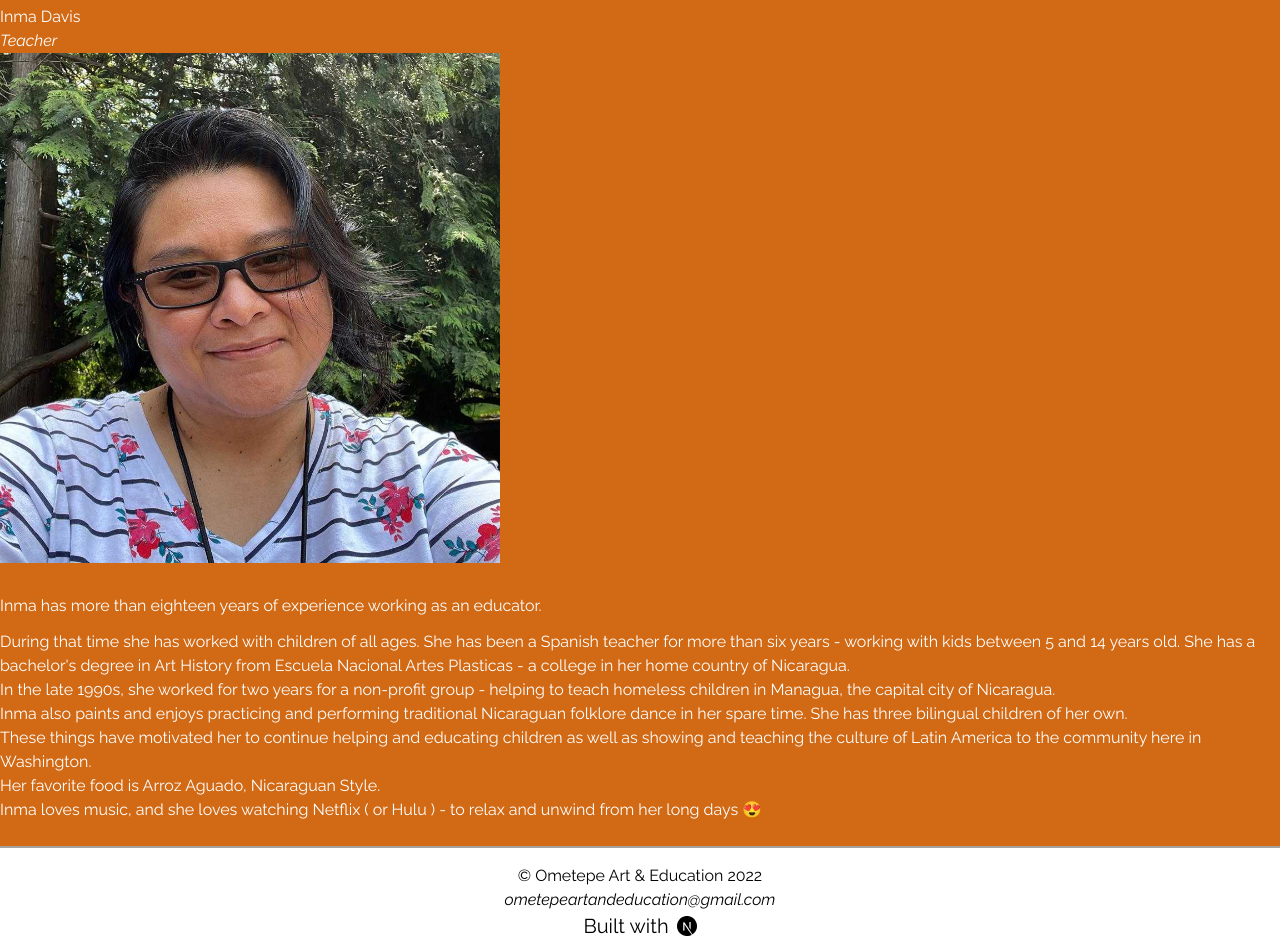
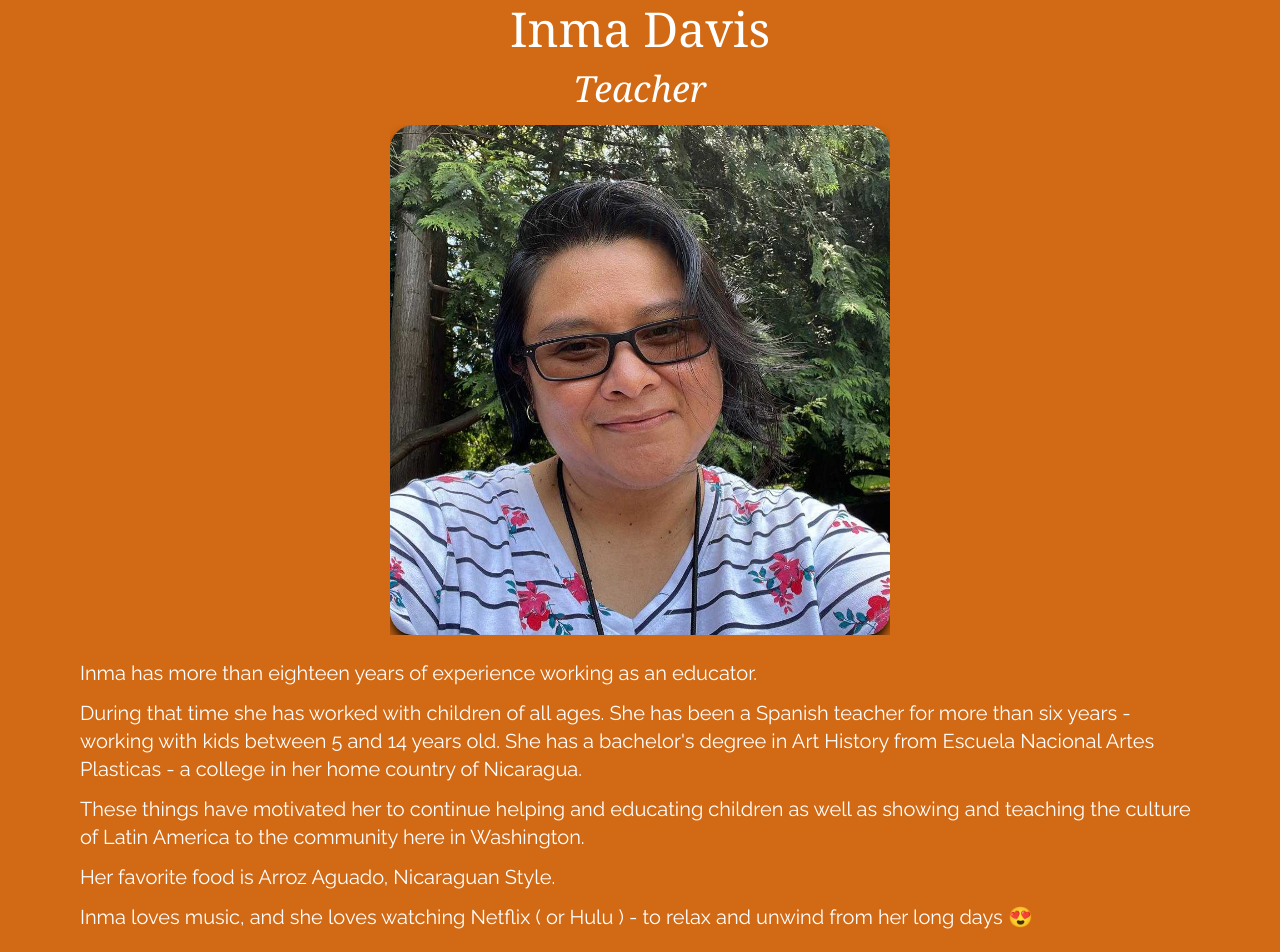
Before and after one commit to papadavis47/ometepe-art-and-education, a Next.js app: page /staff/inma in a window 1280 px wide. Shown: the part 100-1052 px from the top of the page. Built offline with nearby package versions, Linux system fonts and the light colour scheme; a web font is replaced by a local one.

Commit message:
Create bio paragraph component and bio title component

```diff
--- /dev/null
+++ b/components/BioParagraph/BioParagraph.js
@@ -0,0 +1,11 @@
+// Add context here - when I have the spanish text
+
+function BioParagraph({ text }) {
+  return (
+    <div className='my-3'>
+      <p className='text-lg sm:text-xl'>{text}</p>
+    </div>
+  );
+}
+
+export default BioParagraph;
--- /dev/null
+++ b/components/BioParagraph/index.js
@@ -0,0 +1,2 @@
+export * from "./BioParagraph";
+export { default } from "./BioParagraph";
--- a/components/Footer/Footer.js
+++ b/components/Footer/Footer.js
@@ -6,19 +6,19 @@ import { useAppContext } from "../../Context/appContext.js";
 const Footer = () => {
   const { spanish } = useAppContext();
   return (
-    <footer className='flex flex-col items-center justify-center w-full py-4 mt-6 bg-white border-t-2 border-stone-400'>
-      <h2 className=''>
+    <footer className='flex flex-col items-center justify-center w-full py-4 mt-6 bg-white border-t-2 text-stone-700 border-stone-400'>
+      <h2 className='font-semibold hover:text-[#d26914]'>
         <span>&copy;</span> Ometepe Art & Education 2022
       </h2>
       <div className=''>
-        <h3 className='italic'>
+        <h3 className='text-lg italic font-semibold hover:text-[#d26914]'>
           <a className='' href='mailto:ometepeartandeducation@gmail.com'>
             ometepeartandeducation@gmail.com
           </a>
         </h3>
       </div>
-      <div className='flex items-center text-xl'>
-        <p className='mr-2'>{spanish ? "Construido con " : "Built with "}</p>
+      <div className='flex items-center text-xl hover:text-[#d26914]'>
+        <p className='mr-2 font-semibold'>{spanish ? "Construido con " : "Built with "}</p>
         <SiNextdotjs />
       </div>
     </footer>
--- /dev/null
+++ b/components/StaffTitle/StaffTitle.js
@@ -0,0 +1,13 @@
+import { useAppContext } from "../../Context/appContext.js";
+
+function StaffTitle({ title, titulo, name }) {
+  const { spanish } = useAppContext();
+  return (
+    <div className='w-full mx-auto text-center text-white max-w-8xl'>
+      <h1 className='mt-6 mb-4 font-serif text-4xl sm:text-5xl'>{name}</h1>
+      <h2 className='mb-4 font-serif text-3xl italic sm:text-4xl'>{spanish ? titulo : title}</h2>
+    </div>
+  );
+}
+
+export default StaffTitle;
--- /dev/null
+++ b/components/StaffTitle/index.js
@@ -0,0 +1,2 @@
+export * from "./StaffTitle";
+export { default } from "./StaffTitle";
--- /dev/null
+++ b/data/InmaBioData.js
@@ -0,0 +1,16 @@
+export const englishParagraphs = [
+  { id: 1, text: "Inma has more than eighteen years of experience working as an educator." },
+  {
+    id: 2,
+    text: "During that time she has worked with children of all ages. She has been a Spanish teacher for more than six years - working with kids between 5 and 14 years old. She has a bachelor's degree in Art History from Escuela Nacional Artes Plasticas - a college in her home country of Nicaragua.",
+  },
+  {
+    id: 3,
+    text: "These things have motivated her to continue helping and educating children as well as showing and teaching the culture of Latin America to the community here in Washington.",
+  },
+  { id: 4, text: "Her favorite food is Arroz Aguado, Nicaraguan Style." },
+  {
+    id: 5,
+    text: "Inma loves music, and she loves watching Netflix ( or Hulu ) - to relax and unwind from her long days 😍",
+  },
+];
--- a/package.json
+++ b/package.json
@@ -10,7 +10,7 @@
   "dependencies": {
     "@headlessui/react": "^1.6.6",
     "@heroicons/react": "^1.0.6",
-    "next": "^12.1.0",
+    "next": "^12.2.2",
     "react": "17.0.2",
     "react-dom": "17.0.2",
     "react-icons": "^4.3.1"
--- a/pages/staff/inma.js
+++ b/pages/staff/inma.js
@@ -1,62 +1,28 @@
 import Image from "next/image";
 import { useAppContext } from "../../Context/appContext.js";
+import StaffTitle from "../../components/StaffTitle";
+import { englishParagraphs } from "../../data/InmaBioData.js";
+import BioParagraph from "../../components/BioParagraph";
 
 const Inma = () => {
   const { spanish } = useAppContext();
   return (
     <>
-      <div className='text-white'>
-        <h1 className='mt-6'>Inma Davis</h1>
-        <h2 className='italic'>{spanish ? "Maestra" : "Teacher"}</h2>
-      </div>
-      <div className=''>
+      <StaffTitle title='Teacher' titulo='Maestra' name='Inma Davis' />
+      <div className='flex flex-col items-center px-4 mx-auto sm:max-w-6xl'>
+        <Image
+          src='/inma-profile.jpg'
+          alt='Inma - profile picture'
+          width={500}
+          height={510}
+          className='shadow-lg rounded-3xl shadow-black'
+        />
         <div className=''>
-          <Image src='/inma-profile.jpg' alt='Inma - profile picture' width={500} height={510} />
-          <div>
-            <section className='mt-6 text-white'>
-              <div className='my-3'>
-                <p className=''>
-                  Inma has more than eighteen years of experience working as an educator.{" "}
-                </p>
-              </div>
-              <div className=''>
-                <p className=''>
-                  During that time she has worked with children of all ages. She has been a Spanish
-                  teacher for more than six years - working with kids between 5 and 14 years old.
-                  She has a bachelor&apos;s degree in Art History from Escuela Nacional Artes
-                  Plasticas - a college in her home country of Nicaragua.
-                </p>
-              </div>
-              <div className=''>
-                <p className=''>
-                  In the late 1990s, she worked for two years for a non-profit group - helping to
-                  teach homeless children in Managua, the capital city of Nicaragua.
-                </p>
-              </div>
-              <div className=''>
-                <p className=''>
-                  Inma also paints and enjoys practicing and performing traditional Nicaraguan
-                  folklore dance in her spare time. She has three bilingual children of her own.
-                </p>
-              </div>
-              <div className=''>
-                <p className=''>
-                  These things have motivated her to continue helping and educating children as well
-                  as showing and teaching the culture of Latin America to the community here in
-                  Washington.
-                </p>
-              </div>
-              <div className=''>
-                <p className=''>Her favorite food is Arroz Aguado, Nicaraguan Style.</p>
-              </div>
-              <div className=''>
-                <p className=''>
-                  Inma loves music, and she loves watching Netflix ( or Hulu ) - to relax and unwind
-                  from her long days 😍
-                </p>
-              </div>
-            </section>
-          </div>
+          <section className='mt-6 text-white'>
+            {englishParagraphs.map((para) => (
+              <BioParagraph text={para.text} key={para.id} />
+            ))}
+          </section>
         </div>
       </div>
     </>
```
Also changed, not shown: 1 other file (tests, documents, lock files or other folders).
